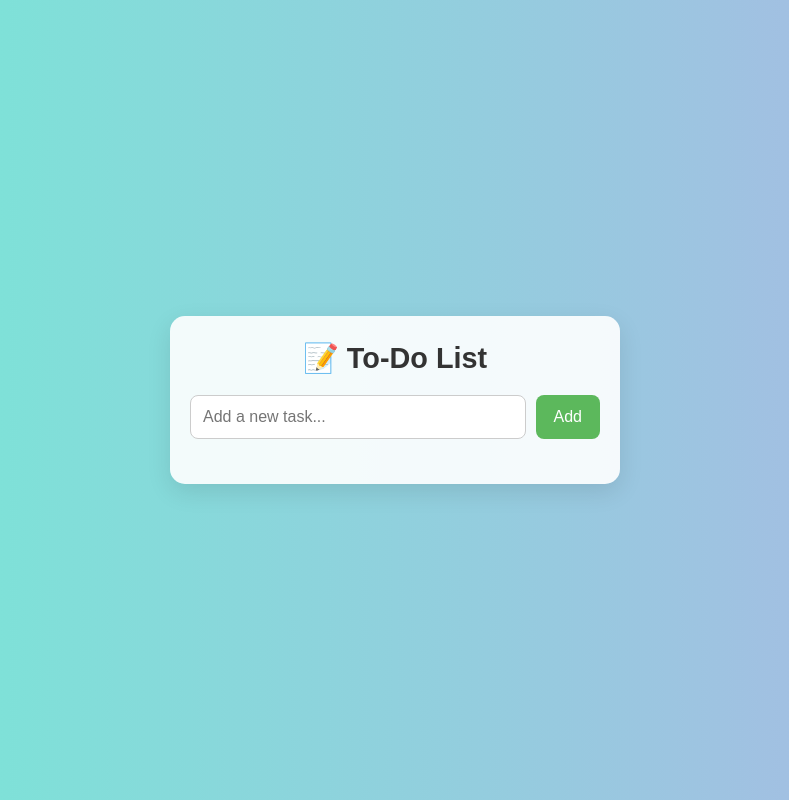
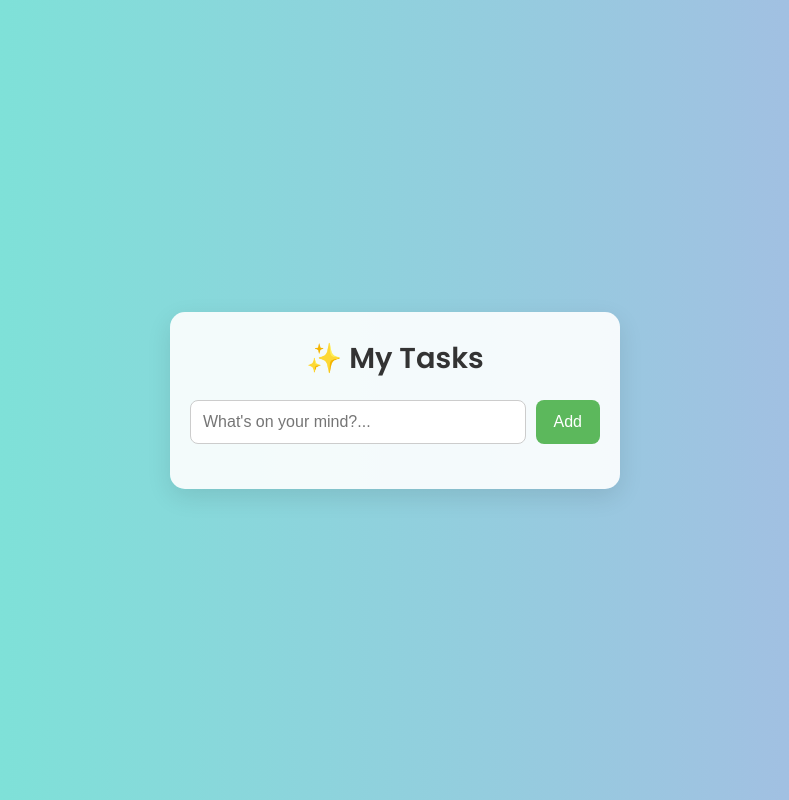
Before and after one commit to yashwantchatti005/To-Do-List, a plain HTML site: page index.html in a window 1280 px wide. Shown: the whole page, without its empty margins (245-1034 px from the left). Drawn offline with Linux system fonts and the light colour scheme.

Commit message:
Update index.html

```diff
--- a/index.html
+++ b/index.html
@@ -3,19 +3,20 @@
 <head>
   <meta charset="UTF-8" />
   <meta name="viewport" content="width=device-width, initial-scale=1.0" />
-  <title>Responsive To-Do List</title>
+  <title>Premium Animated To-Do</title>
   <link rel="stylesheet" href="styles.css" />
+  <link href="https://fonts.googleapis.com/css2?family=Poppins:wght@300;400;600&display=swap" rel="stylesheet">
 </head>
 <body>
+  <div class="bg-animate"></div>
   <div class="container">
-    <h1>📝 To-Do List</h1>
+    <h1>✨ My Tasks</h1>
     <div class="input-section">
-      <input type="text" id="taskInput" placeholder="Add a new task..." />
+      <input type="text" id="taskInput" placeholder="What's on your mind?..." />
       <button id="addBtn" onclick="addTask()">Add</button>
     </div>
     <ul id="taskList"></ul>
   </div>
-
   <script src="script.js"></script>
 </body>
 </html>
```
